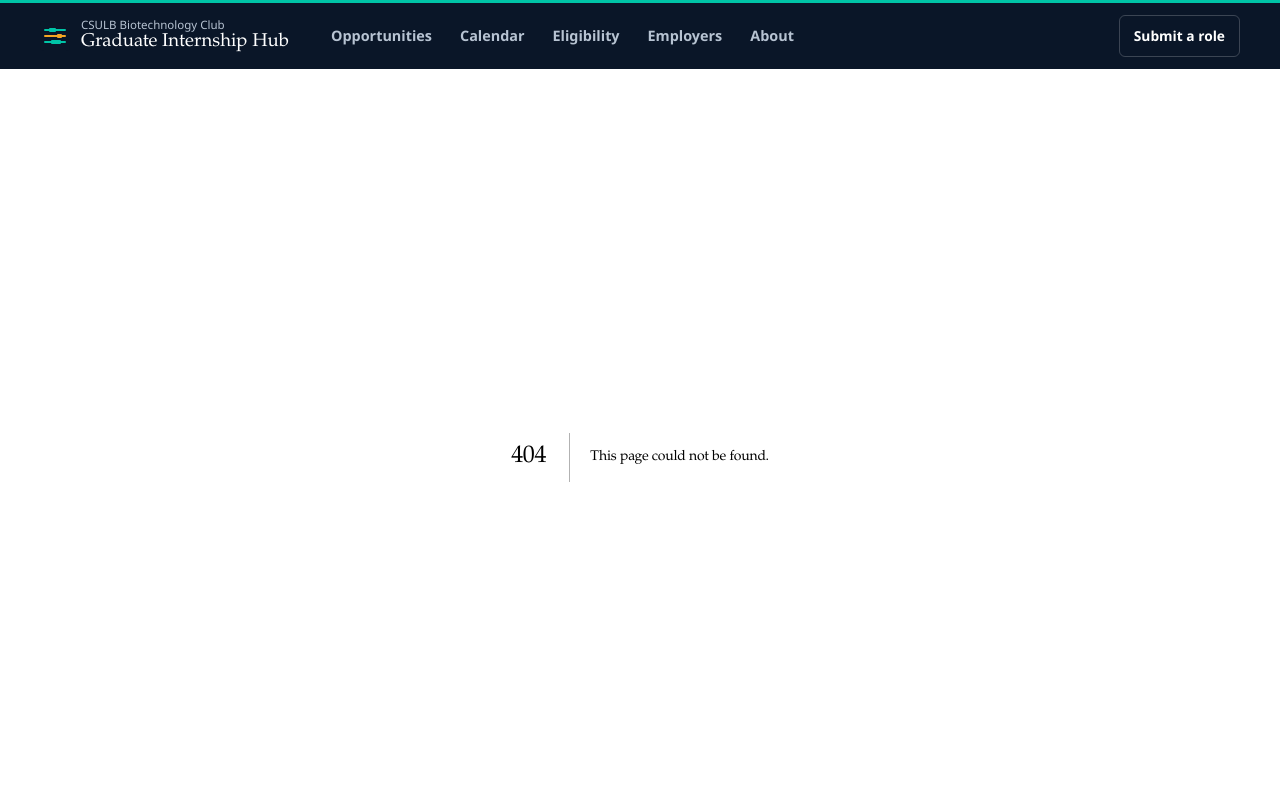
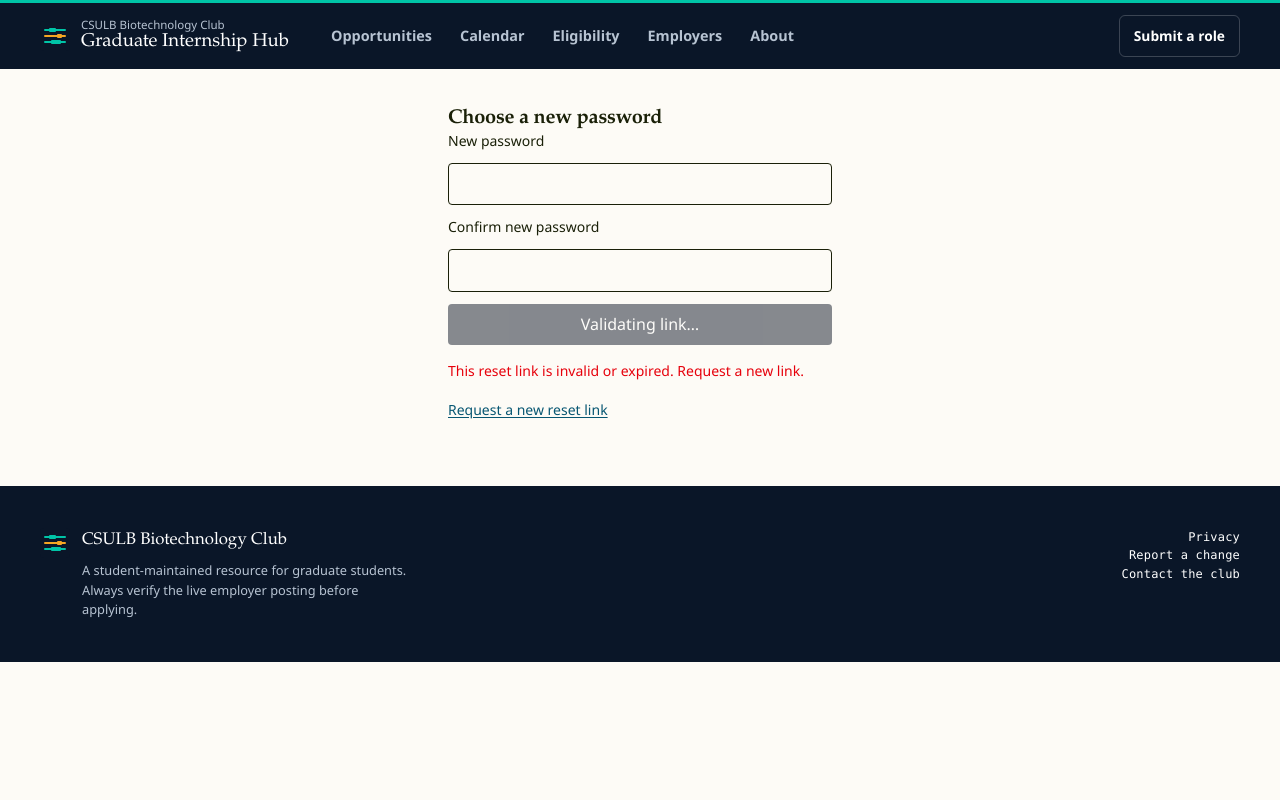
Before and after one commit to austinesparza/csulb-biotech-career-hub, a Next.js app: page /auth/update-password in a window 1280 px wide. Before the commit this address had no page. Shown: the top 800 px of the page. Built offline with nearby package versions, Linux system fonts and the light colour scheme; no server answers.

Commit message:
Add secure password update page

```diff
--- /dev/null
+++ b/src/app/auth/update-password/page.tsx
@@ -0,0 +1,104 @@
+'use client';
+
+import Link from 'next/link';
+import { FormEvent, useEffect, useState } from 'react';
+import { createClient } from '@/lib/supabase/client';
+
+export default function UpdatePasswordPage() {
+  const [ready, setReady] = useState(false);
+  const [pending, setPending] = useState(false);
+  const [complete, setComplete] = useState(false);
+  const [error, setError] = useState<string | null>(null);
+
+  useEffect(() => {
+    const supabase = createClient();
+    let active = true;
+
+    async function establishRecoverySession() {
+      const code = new URLSearchParams(window.location.search).get('code');
+      if (code) {
+        const { error: exchangeError } = await supabase.auth.exchangeCodeForSession(code);
+        if (exchangeError) {
+          if (active) setError('This reset link is invalid or expired. Request a new link.');
+          return;
+        }
+        window.history.replaceState({}, '', '/auth/update-password');
+      }
+
+      const { data, error: sessionError } = await supabase.auth.getSession();
+      if (!active) return;
+      if (sessionError || !data.session) {
+        setError('This reset link is invalid or expired. Request a new link.');
+        return;
+      }
+      setReady(true);
+    }
+
+    void establishRecoverySession();
+    const { data: listener } = supabase.auth.onAuthStateChange((event, session) => {
+      if (active && event === 'PASSWORD_RECOVERY' && session) {
+        setError(null);
+        setReady(true);
+      }
+    });
+
+    return () => {
+      active = false;
+      listener.subscription.unsubscribe();
+    };
+  }, []);
+
+  async function submit(event: FormEvent<HTMLFormElement>) {
+    event.preventDefault();
+    const form = new FormData(event.currentTarget);
+    const password = String(form.get('password'));
+    const confirmation = String(form.get('confirmation'));
+    if (password.length < 12) {
+      setError('Use at least 12 characters.');
+      return;
+    }
+    if (password !== confirmation) {
+      setError('The passwords do not match.');
+      return;
+    }
+
+    setPending(true);
+    setError(null);
+    try {
+      const supabase = createClient();
+      const { error: updateError } = await supabase.auth.updateUser({ password });
+      if (updateError) throw updateError;
+      setComplete(true);
+    } catch (caught) {
+      setError(caught instanceof Error ? caught.message : 'The password could not be updated.');
+    } finally {
+      setPending(false);
+    }
+  }
+
+  return (
+    <div className="mx-auto max-w-sm space-y-4">
+      <h1 className="text-xl font-bold">Choose a new password</h1>
+      {complete ? (
+        <>
+          <p role="status" className="text-sm text-green-700">Your password has been updated.</p>
+          <Link className="inline-block rounded bg-gray-900 px-4 py-2 text-white" href="/admin">Open officer dashboard</Link>
+        </>
+      ) : (
+        <form onSubmit={submit} className="space-y-3">
+          <label className="block text-sm font-medium" htmlFor="password">New password</label>
+          <input id="password" name="password" type="password" autoComplete="new-password"
+            minLength={12} required disabled={!ready || pending} className="w-full rounded border px-3 py-2" />
+          <label className="block text-sm font-medium" htmlFor="confirmation">Confirm new password</label>
+          <input id="confirmation" name="confirmation" type="password" autoComplete="new-password"
+            minLength={12} required disabled={!ready || pending} className="w-full rounded border px-3 py-2" />
+          <button disabled={!ready || pending} className="w-full rounded bg-gray-900 px-4 py-2 text-white disabled:opacity-50">
+            {pending ? 'Updating…' : ready ? 'Update password' : 'Validating link…'}
+          </button>
+        </form>
+      )}
+      {error && <p role="alert" aria-live="polite" className="text-sm text-red-600">{error}</p>}
+      {!ready && !complete && <Link className="text-sm underline" href="/auth/forgot-password">Request a new reset link</Link>}
+    </div>
+  );
+}
```
